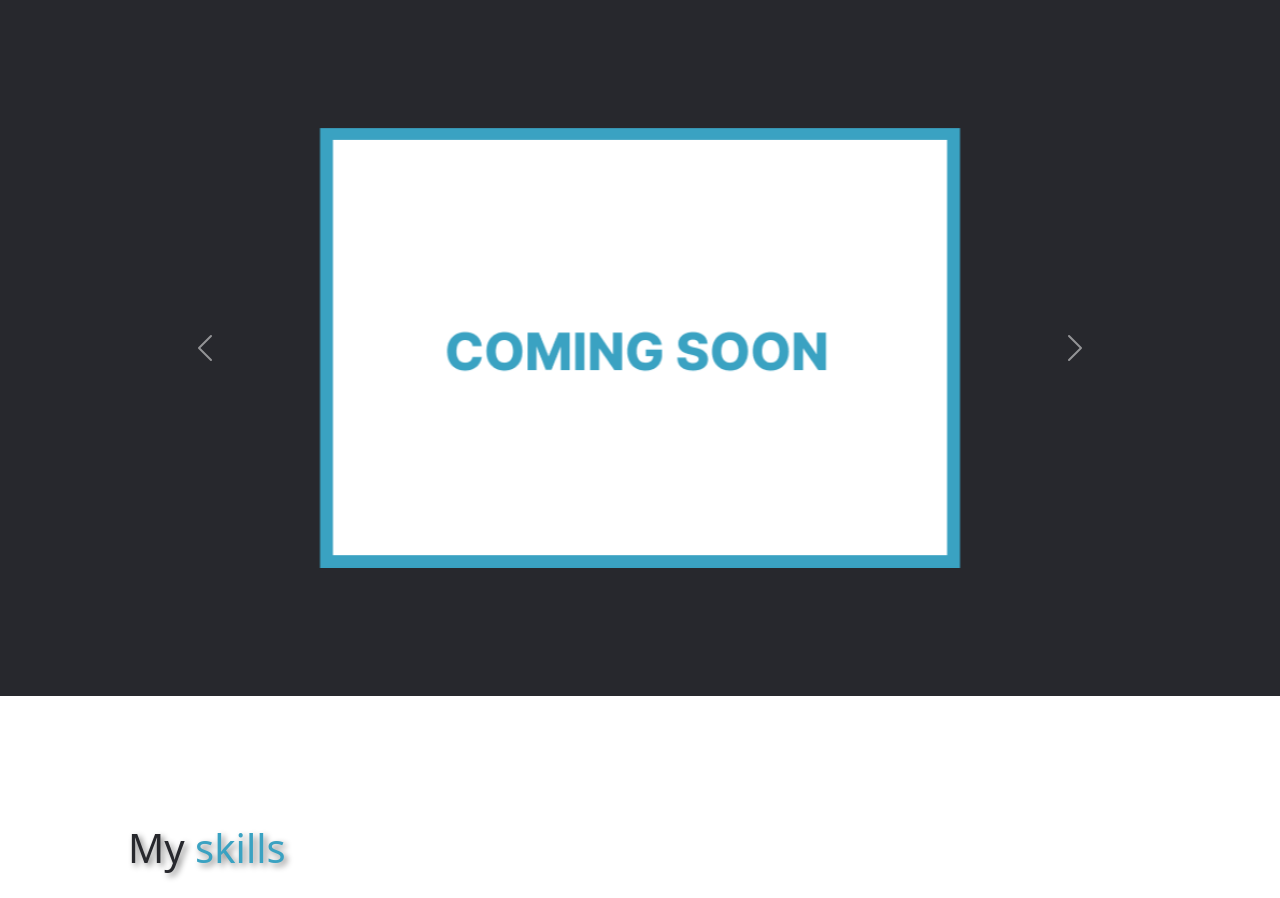
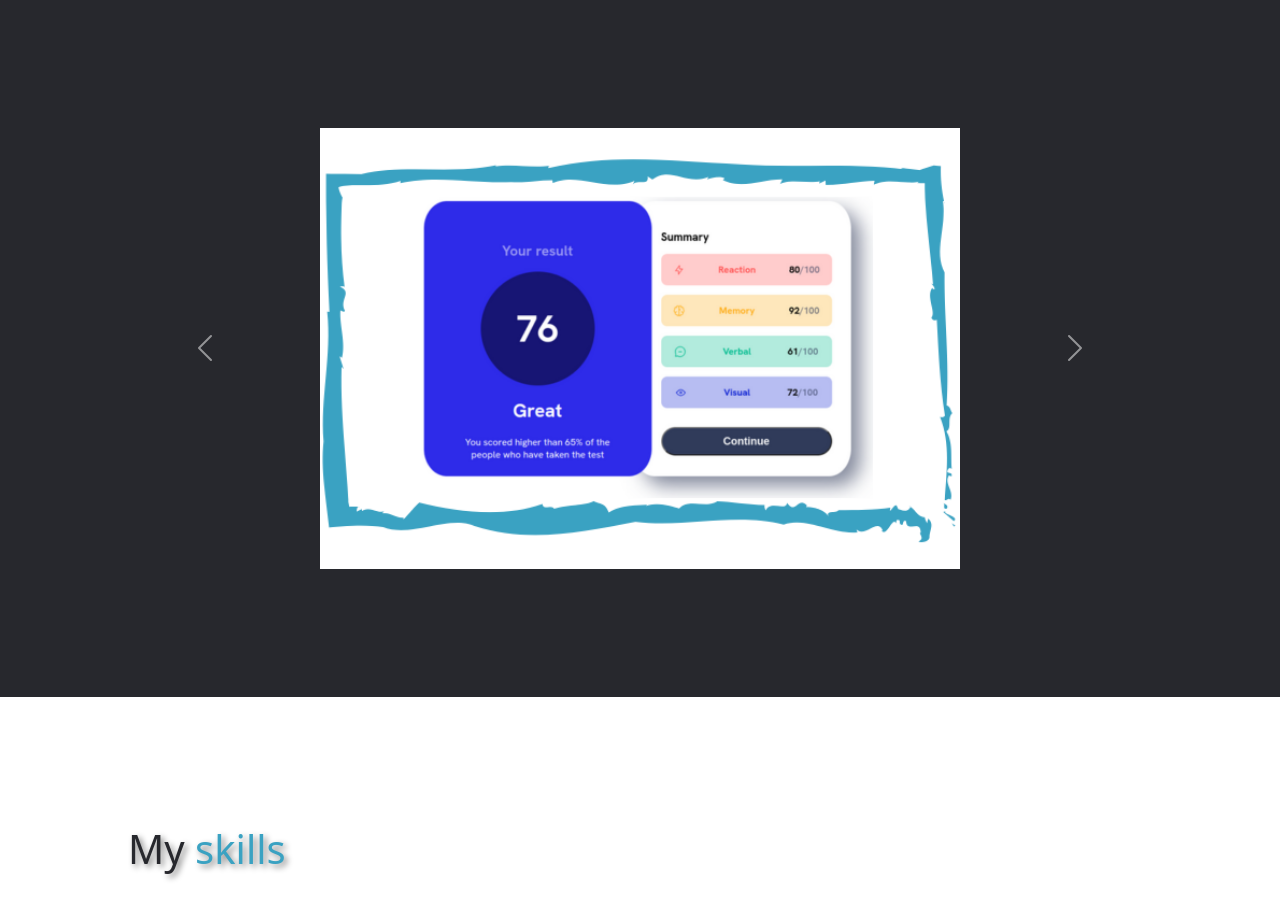
Before and after one commit to FabioDev86/my-portfolio, a React (Create React App) app: page / in a window 1280 px wide. Shown: the part 1240-2138 px from the top of the page. Built offline with nearby package versions, Linux system fonts and the light colour scheme.

Commit message:
added my first two projects

```diff
--- a/src/components/MyCarousel.js
+++ b/src/components/MyCarousel.js
@@ -2,41 +2,29 @@ import Carousel from 'react-bootstrap/Carousel';
 import 'bootstrap/dist/css/bootstrap.min.css';
 
 export default function MyCarousel(props) {
-  let titles = [];
-  let descriptions = [];
-    switch(props.lang){
-        case "english" :
-          titles = ["Project 1", "Project 2", "Project 3"];
-          descriptions = ["This is my first project", "This is my second project", "This is my third project"]
-          break;
-        case "italiano" :
-          titles = ["Progetto 1", "Project 2", "Project 3"];
-          descriptions = ["Questo è il mio primo progetto", "This is my second project", "This is my third project"]
-          break;
-        case "deutsch" :
-          titles = ["Project 1", "Project 2", "Project 3"];
-          descriptions = ["This is my first project", "This is my second project", "This is my third project"]
-          break;
-    }
+
   return (
     <Carousel>
       <Carousel.Item>
+        <a href='https://github.com/FabioDev86/front-end-mentor/tree/master/body-fat-calculator'>
         <img
           className="d-block w-30"
-          src="coming_soon.png"
-          alt="First slide"
+          src="/projects/body-fat-calculator.png"
+          alt="Body Fat Calculator"
         />
+        </a>
         <Carousel.Caption>
 
         </Carousel.Caption>
       </Carousel.Item>
       <Carousel.Item>
+        <a href='https://github.com/FabioDev86/front-end-mentor/tree/master/result-summary-component'>
         <img
           className="d-block w-30"
-          src="coming_soon.png"
-          alt="Second slide"
+          src="/projects/result-summary-component.png"
+          alt="Result Summary Component"
         />
-
+        </a>
         <Carousel.Caption>
 
         </Carousel.Caption>
```
Also changed, not shown: public/projects/body-fat-calculator.png (added), public/projects/result-summary-component.png (added), 9 other files (tests, documents, lock files or other folders).
